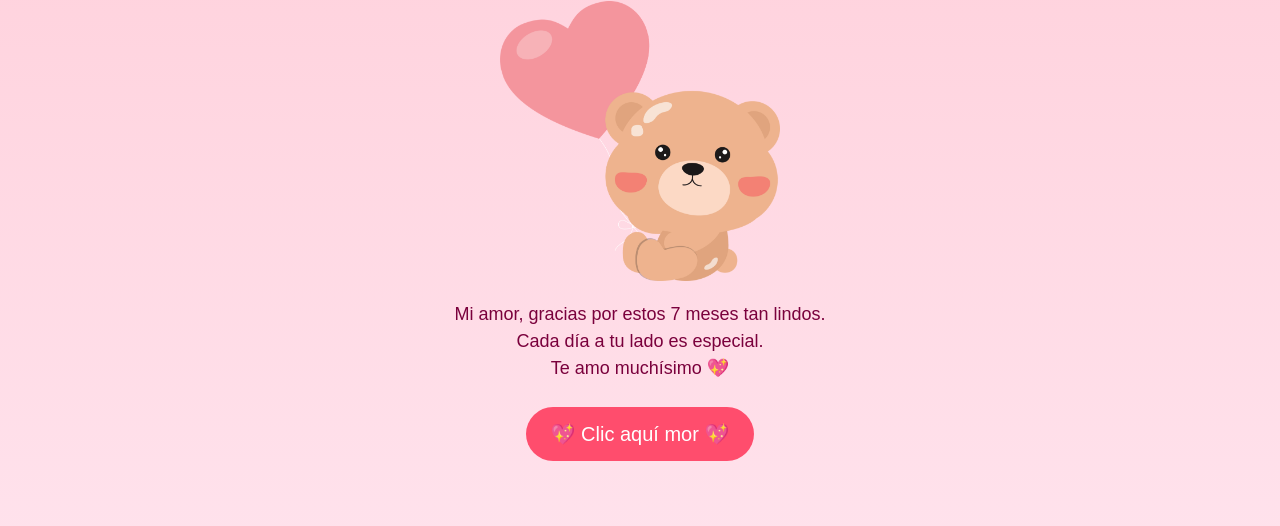
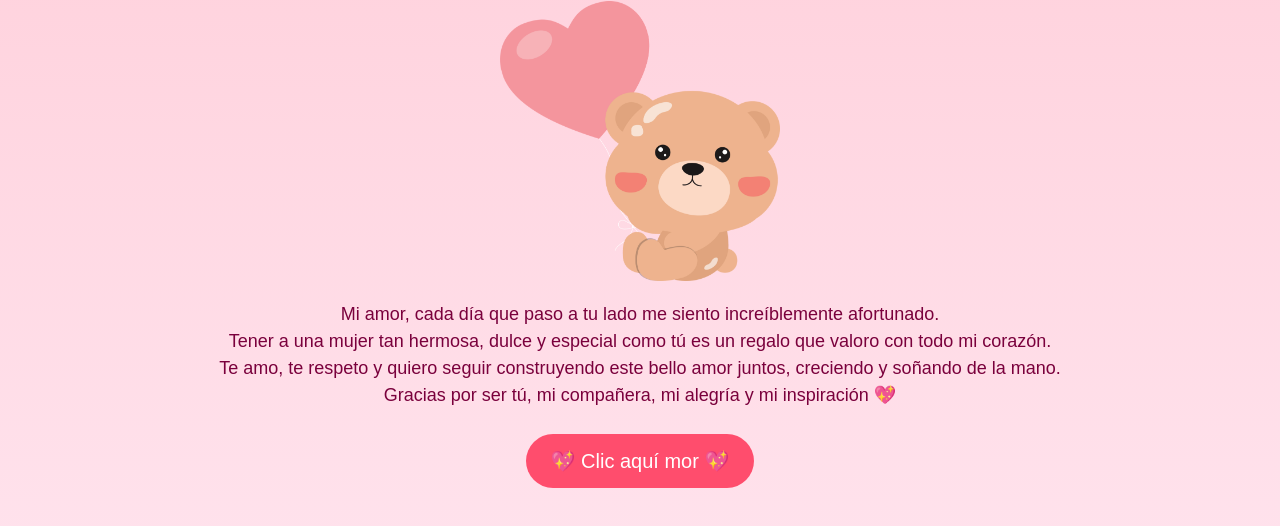
Before and after one commit to netmasterpro/7-meses-mor-, a plain HTML site: page index.html in a window 1280 px wide. Shown: the part 102-628 px from the top of the page. Drawn offline with Linux system fonts and the light colour scheme.

Commit message:
Refactor HTML structure and improve content

```diff
--- a/index.html
+++ b/index.html
@@ -4,24 +4,25 @@
     <meta charset="UTF-8">
     <meta name="viewport" content="width=device-width, initial-scale=1.0">
     <title>7 Meses ❤️</title>
+
+    <!-- Tipografía romántica -->
+    <link href="https://fonts.googleapis.com/css2?family=Dancing+Script:wght@700&family=Great+Vibes&display=swap" rel="stylesheet">
+
     <link rel="stylesheet" href="style.css">
 </head>
-
 <body>
-
-	<!-- AUDIO -->
-	<audio id="musica" src="music.mp3" loop controls style="display:none;"></audio>
 
     <!-- MENÚ INICIO -->
     <div id="menu">
         <h1>Felices 7 Meses ❤️</h1>
 
-	  <img src="oso.png" class="oso">
+        <img src="oso.png" class="oso" alt="Oso romántico">
 
         <p class="mensaje">
-		Mi amor, gracias por estos 7 meses tan lindos.<br>
-		Cada día a tu lado es especial.<br>
-		Te amo muchísimo 💖
+          Mi amor, cada día que paso a tu lado me siento increíblemente afortunado.<br>
+          Tener a una mujer tan hermosa, dulce y especial como tú es un regalo que valoro con todo mi corazón.<br>
+          Te amo, te respeto y quiero seguir construyendo este bello amor juntos, creciendo y soñando de la mano.<br>
+          Gracias por ser tú, mi compañera, mi alegría y mi inspiración 💖
         </p>
 
         <button onclick="abrirPuzzle()">💖 Clic aquí mor 💖</button>
```
Lines whose indentation alone changed are shown as unchanged.
